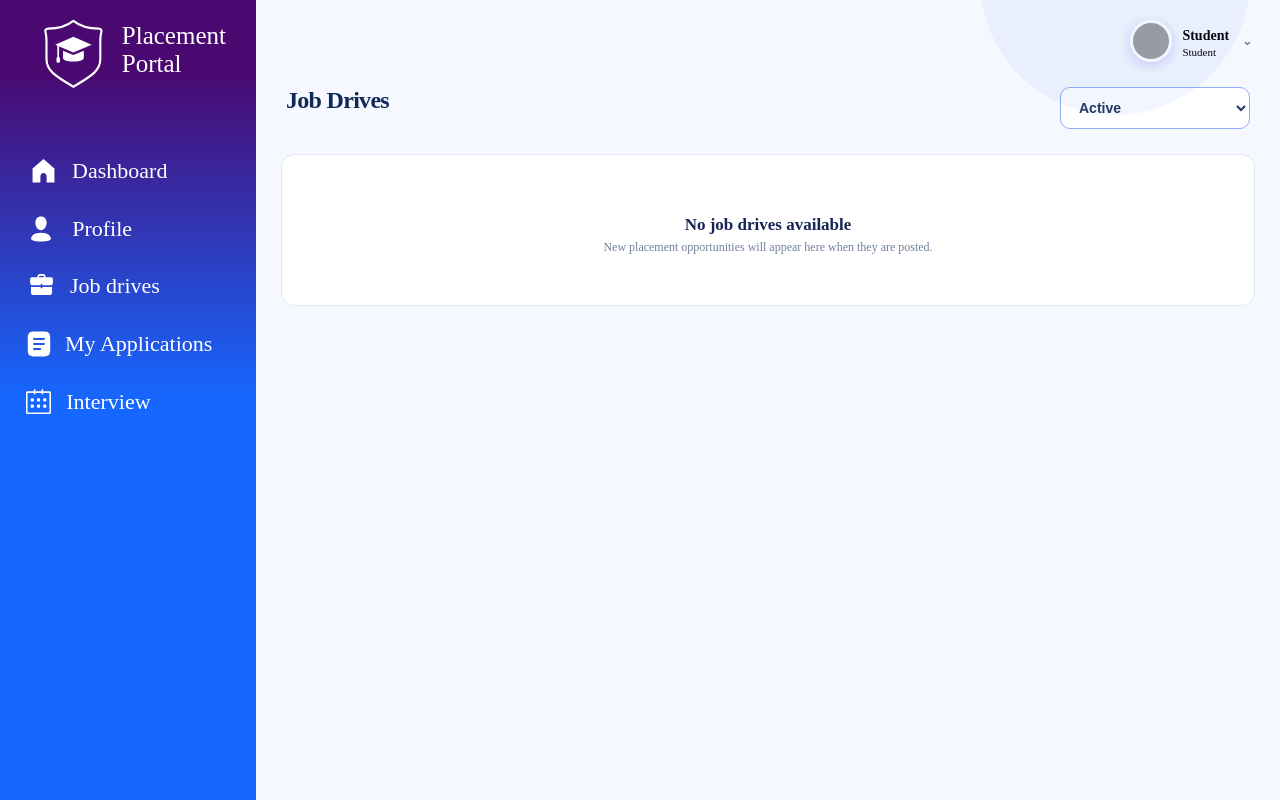
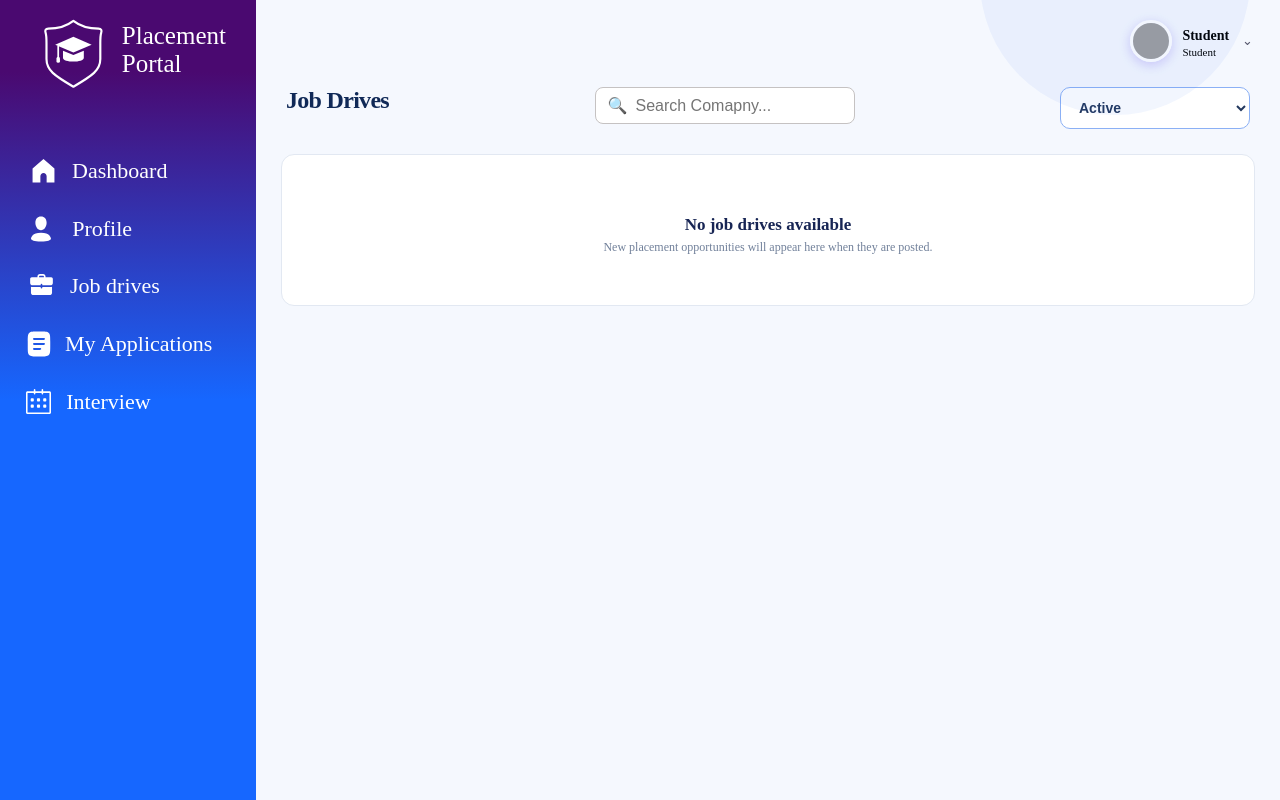
Before and after one commit to hiteshkumbhar/Smart_Placement_Management_System, a Flask app: template templates/Student_Job_Drive.html in a window 1280 px wide. Run offline with Flask 3, Linux system fonts and the light colour scheme; the template is opened without the code that fills it, so the values that code supplies are empty; parts of the project's set-up code (start-up, migrations or seed data) failed here and were passed over; grey boxes are pictures that could not be loaded.

Commit message:
Add search functionality to Student Job Drive page

```diff
--- a/templates/Student_Job_Drive.html
+++ b/templates/Student_Job_Drive.html
@@ -134,6 +134,47 @@
         margin-top: 3px;
         font-size: 11px;
     }
+
+    /* ---------------- Search --------------- */
+
+    .search {
+        /* The search box container */
+        display: flex;
+        /* Use flex so icon + input sit in a row */
+        align-items: center;
+        /* Vertically center */
+        gap: 8px;
+        /* Space between icon and input */
+        background: #fff;
+        /* White background */
+        border: 1px solid #c5c2c2;
+        /* Light gray border */
+        border-radius: 8px;
+        /* Rounded corners */
+        padding: 8px 12px;
+        /* Inner spacing */
+        width: 260px;
+        /* Fixed width */
+    }
+
+    .search input {
+        border: none;
+        /* No border (the box already has one) */
+        outline: none;
+        /* Remove blue focus outline */
+        width: 100%;
+        /* Fill the search box */
+        font-size: 16px;
+        /* Readable text size */
+        background: transparent;
+        /* Show the parent's white background */
+    }
+
+    .search .icon {
+        color: #9ca3af;
+    }
+
+    /* The 🔍 icon color (gray) */
 
     .profile-action {
         display: flex;
@@ -740,6 +781,12 @@
             </section>
             <section class="job-drives-heading">
                 <h1>Job Drives</h1>
+                <form method='GET' action="{{url_for('student.Student_Job_Drive')}}">
+                    <div class="search">
+                        <span class="icon">🔍</span>
+                        <input type="text" name="search" id="searchInput" placeholder="Search Comapny..." />
+                    </div>
+                </form>
                 <form class="job-filter" method="GET" action="{{ url_for('student.Student_Job_Drive') }}">
                     <select id="job-drive-status" name="filter" onchange="this.form.submit()">
                         <option value="Active" {% if request.args.get('filter') !='Expired' %}selected{% endif %}>Active
```
